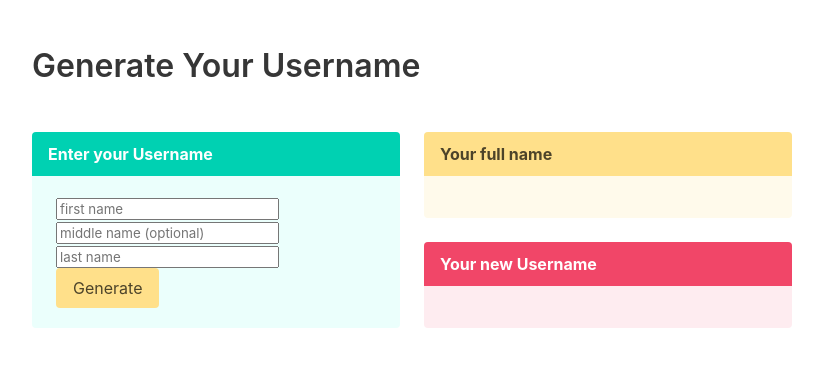
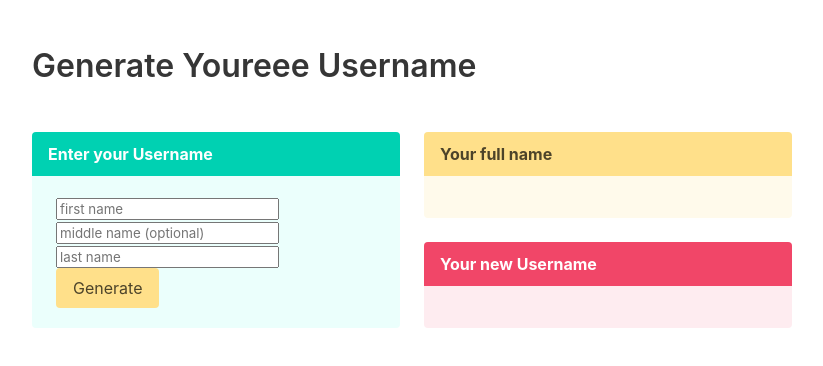
Before and after one commit to louderthanme/background-generator, a plain HTML site: page index.html in a window 1280 px wide. Shown: the whole page, without its empty margins (32-855 px from the left). Drawn offline with nearby package versions, Linux system fonts and the light colour scheme.

Commit message:
changing title

```diff
--- a/index.html
+++ b/index.html
@@ -16,7 +16,7 @@
   <br>
   <br>
   <section class="container">
-        <h1 class="title is-centered">Generate Your Username</h1>
+    <h1 class="title is-centered">Generate Youreee Username</h1>
   </section>
   <br><br>
 
```
Lines whose indentation alone changed are shown as unchanged.
